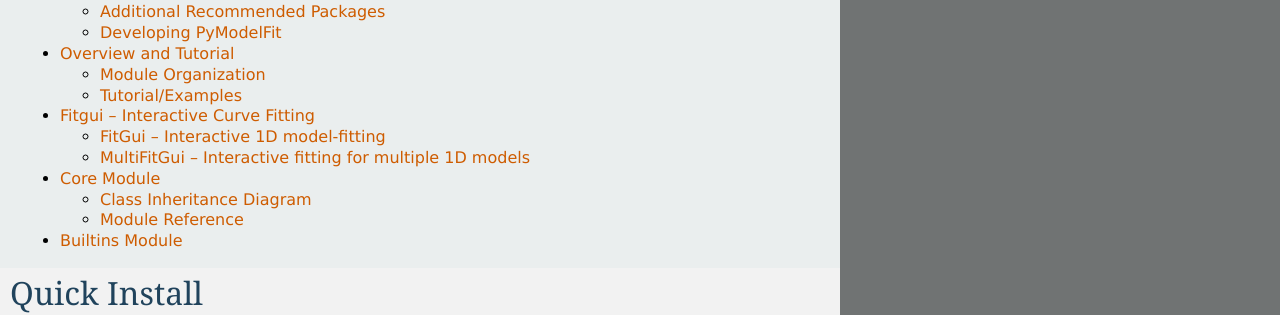
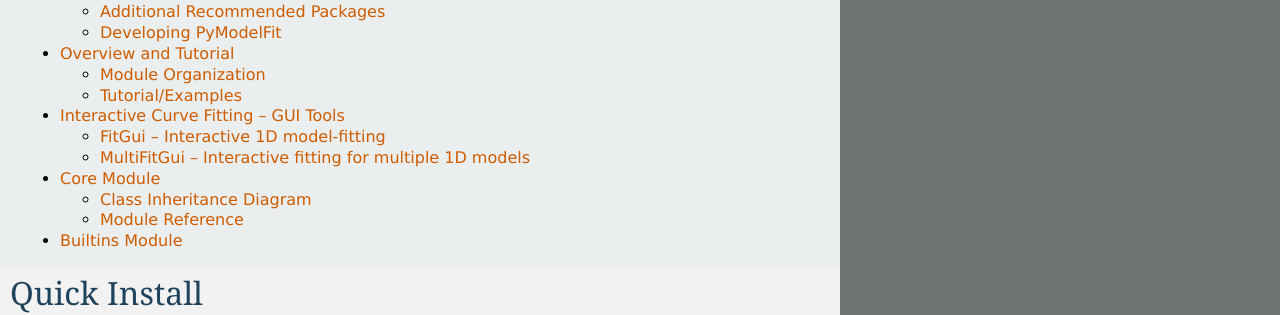
Before and after one commit to eteq/pymodelfit, a Sphinx documentation site: the page built from docs/index.rst, in a window 1280 px wide and 1329 px high. Shown: the part 444-759 px from the top of the window. Built offline with Sphinx 7.4.7, drawn with Linux system fonts in a browser that asks for light colours; formulas are drawn with MathJax 3.

Commit message:
doc tweak

```diff
--- a/docs/gui.rst
+++ b/docs/gui.rst
@@ -1,6 +1,6 @@
 
-Fitgui -- Interactive Curve Fitting
-===================================
+Interactive Curve Fitting -- GUI Tools
+======================================
 
 This module contains the interactive GUI curve-fitting tools. They are based on
 `Traits <http://code.enthought.com/projects/traits/>`_ and `TraitsGUI
```
